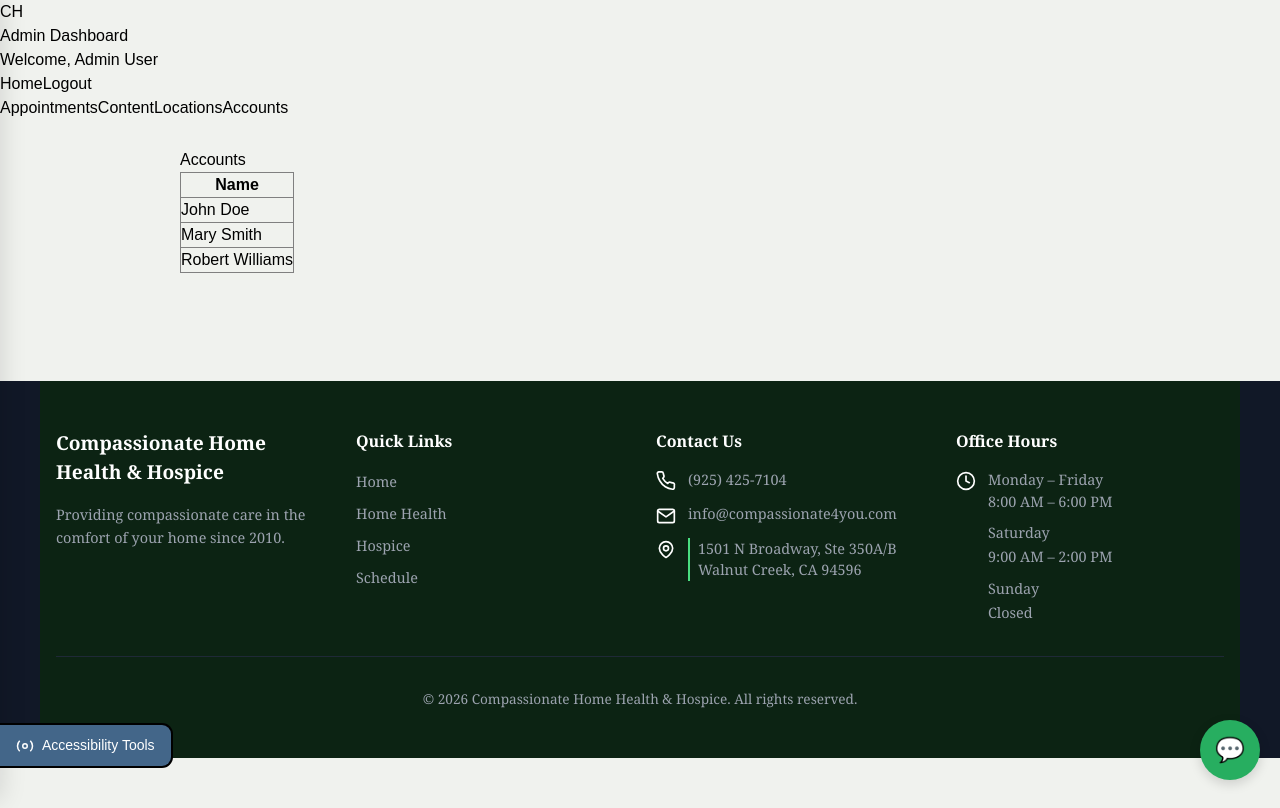
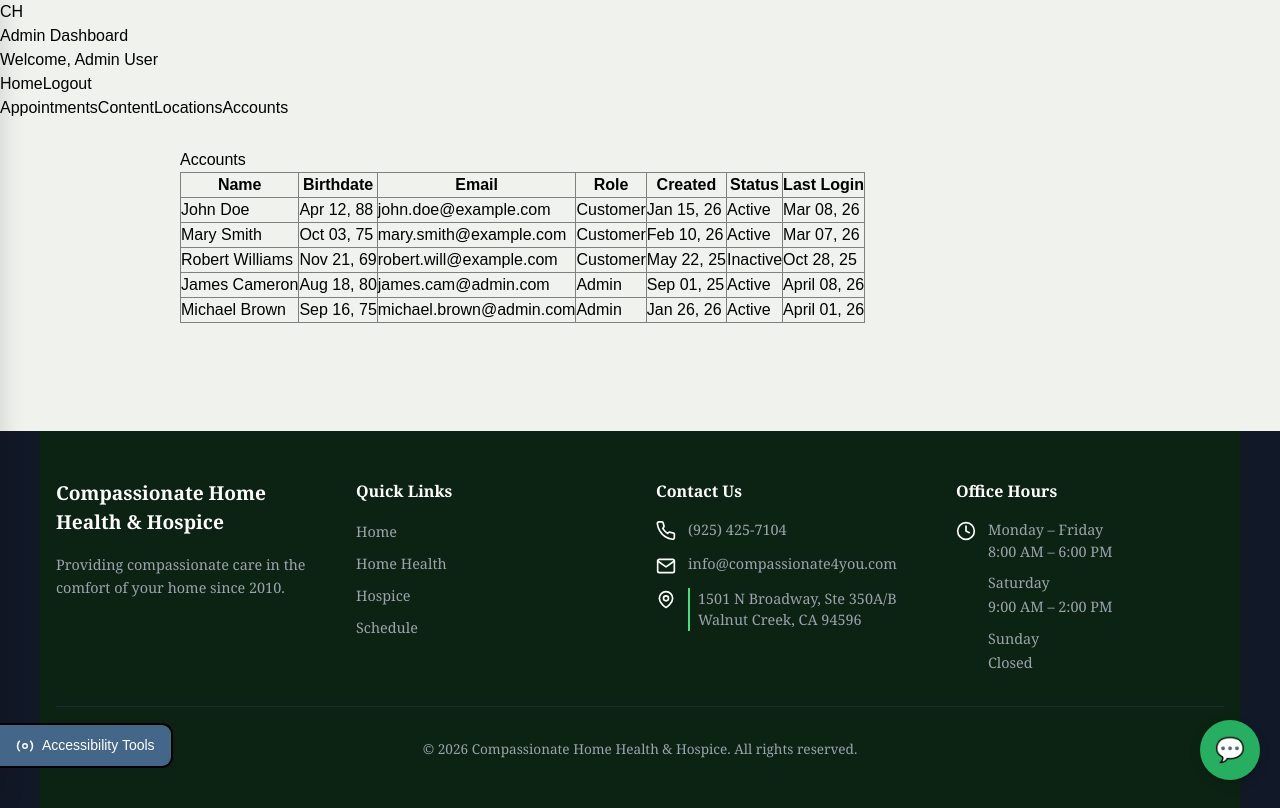
Before and after one commit to Compassionate4you/Compassionate4youSite, a React (Vite) app in the folder client/: page /admin in a window 1280 px wide. Both pictures are taken after a click on the button "Accounts". Built offline with nearby package versions, Linux system fonts and the light colour scheme.

Commit message:
Add account information DT-270

```diff
--- a/client/src/pages/AdminDashboard.jsx
+++ b/client/src/pages/AdminDashboard.jsx
@@ -12,9 +12,56 @@ const AdminDashboard = () => {
     ];
 
     const accounts = [
-        {id: 1, name: "John Doe" },
-        {id: 2, name: "Mary Smith", },
-        {id: 3, name: "Robert Williams" },
+        {
+            id: 1,
+            name: "\tJohn Doe",
+            birthdate: "\tApr 12, 88\t",
+            email: "\tjohn.doe@example.com\t",
+            role: "\tCustomer\t",
+            created: "\tJan 15, 26\t",
+            status: "\tActive\t",
+            lastLogin: "\tMar 08, 26\t",
+        },
+        {
+            id: 2,
+            name: "\tMary Smith\t",
+            birthdate: "\tOct 03, 75\t",
+            email: "\tmary.smith@example.com\t",
+            role: "\tCustomer\t",
+            created: "\tFeb 10, 26\t",
+            status: "\tActive\t",
+            lastLogin: "\tMar 07, 26\t",
+        },
+        {
+            id: 3,
+            name: "\tRobert Williams\t",
+            birthdate: "\tNov 21, 69\t",
+            email: "\trobert.will@example.com\t",
+            role: "\tCustomer\t",
+            created: "\tMay 22, 25\t",
+            status: "\tInactive\t",
+            lastLogin: "\tOct 28, 25\t",
+        },
+        {
+            id: 4,
+            name: "\tJames Cameron\t",
+            birthdate: "\tAug 18, 80\t",
+            email: "\tjames.cam@admin.com\t",
+            role: "\tAdmin\t",
+            created: "\tSep 01, 25\t",
+            status: "\tActive\t",
+            lastLogin: "\tApril 08, 26\t",
+        },
+        {
+            id: 5,
+            name: "\tMichael Brown\t",
+            birthdate: "\tSep 16, 75\t",
+            email: "\tmichael.brown@admin.com\t",
+            role: "\tAdmin\t",
+            created: "\tJan 26, 26\t",
+            status: "\tActive\t",
+            lastLogin: "\tApril 01, 26\t",
+        },
     ];
 
     return (
@@ -81,12 +128,24 @@ const AdminDashboard = () => {
                             <thead>
                                 <tr>
                                     <th>Name</th>
+                                    <th>Birthdate</th>
+                                    <th>Email</th>
+                                    <th>Role</th>
+                                    <th>Created</th>
+                                    <th>Status</th>
+                                    <th>Last Login</th>
                                 </tr>
                             </thead>
                             <tbody>
                                 {accounts.map((account) => (
                                     <tr key={account.id}>
                                         <td>{account.name}</td>
+                                        <td>{account.birthdate}</td>
+                                        <td>{account.email}</td>
+                                        <td>{account.role}</td>
+                                        <td>{account.created}</td>
+                                        <td>{account.status}</td>
+                                        <td>{account.lastLogin}</td>
                                     </tr>
                                 ))}
                             </tbody>
```
Lines whose indentation alone changed are shown as unchanged.
